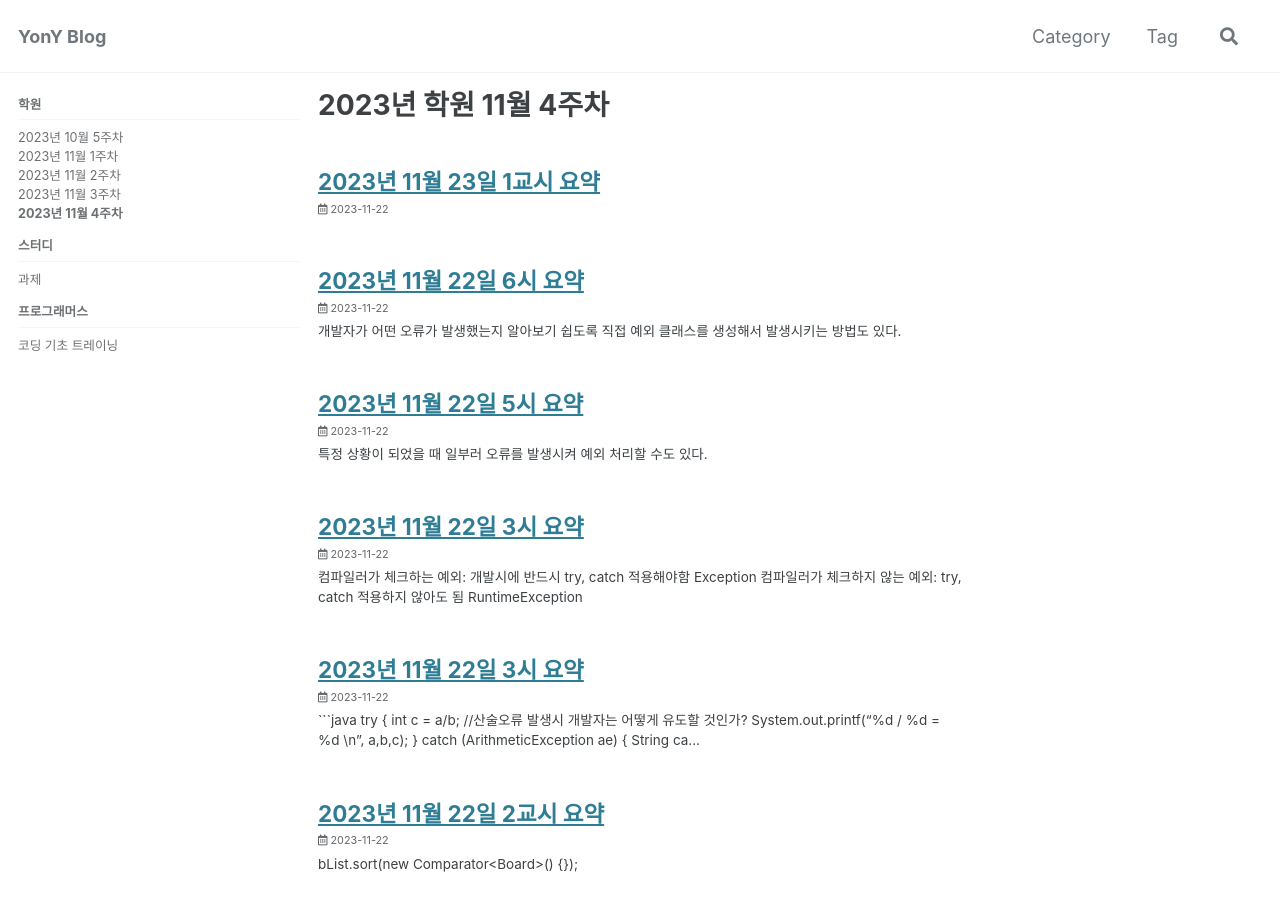
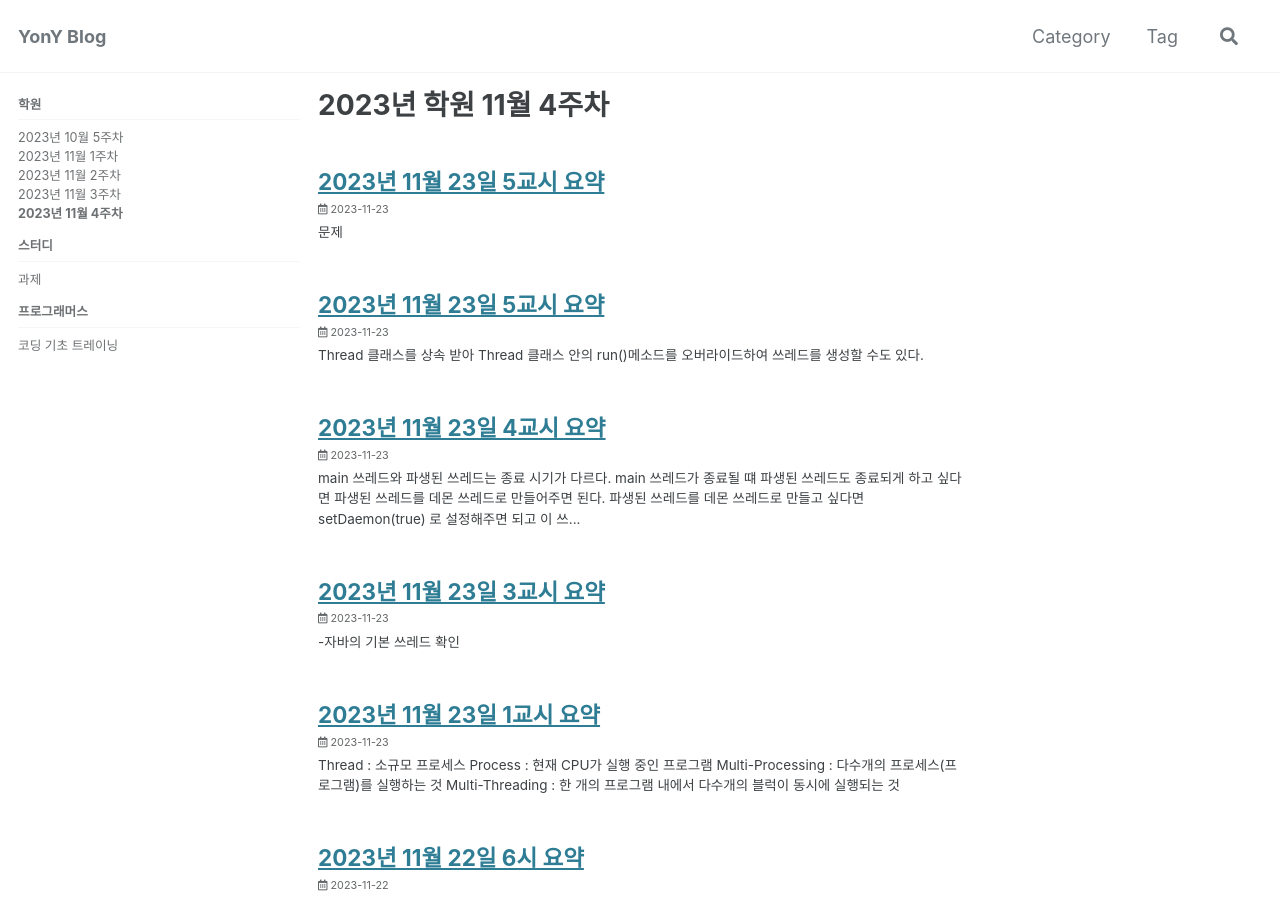
Before and after one commit to YonY-K/YonY-K.github.io, a Jekyll site: the page built from _pages/category-school/category-school_202311week4.md, in a window 1280 px wide and 900 px high. Built offline with Jekyll 4.4.1, drawn with Linux system fonts in a browser that asks for light colours; cached includes are drawn as plain includes.

Commit message:
posts update

````diff
--- a/_pages/category-school/category-school_202311week4.md
+++ b/_pages/category-school/category-school_202311week4.md
@@ -6,5 +6,6 @@ sidebar:
     nav: "sidebar-category"
 ---
 
+
 {% assign posts = site.categories.school_202311week4 %}
 {% for post in posts %} {% include archive-single.html type=page.entries_layout %} {% endfor %}
--- /dev/null
+++ b/school/school_202311week4/_posts/2023-11-23/2023-11-23-20231123_1period.md
@@ -0,0 +1,23 @@
+---
+title: "2023년 11월 23일 1교시 요약"
+tag: 202311_school
+---
+
+- Thread : 소규모 프로세스
+- Process : 현재 CPU가 실행 중인 프로그램
+- Multi-Processing : 다수개의 프로세스(프로그램)를 실행하는 것
+- Multi-Threading : 한 개의 프로그램 내에서 다수개의 블럭이 동시에 실행되는 것
+
+- 보통 CPU에서는 각각의 프로세스들을 번갈아가며 실행한다.(스위칭)
+- 이를 Time Slicing 이라고도 한다.
+
+- 하나의 프로세스 안에 여러 개의 코드블럭(메소드)가 있을 수 있는데 스레드를 사용하면 n개의 코드블럭을 동시에 실행시킬 수 있다.
+- 스레드를 사용하지 않는다면 순차적으로 실행(처리)된다.
+- 스레드는 병행처리를 위한 기법이다.
+
+- 자바 프로그램 -> Thread 실행
+- Thread : 가상의 CPU(VCPU)-버츄얼 시피유
+- CPU : Central Processing Unit(중앙처리장치)
+  - 코드실행 장치
+- VCPU : 자바 기반의 코드실행 가상장치
+- VCPU가 클래스로 만들어진 것이 Thread
--- /dev/null
+++ b/school/school_202311week4/_posts/2023-11-23/2023-11-23-20231123_3period.md
@@ -0,0 +1,63 @@
+---
+title: "2023년 11월 23일 3교시 요약"
+tag: 202311_school
+---
+
+-자바의 기본 쓰레드 확인
+
+```java
+Thread thread = Thread.currentThread();
+System.out.println(thread.getName());
+```
+```java
+//결과값
+
+main
+```
+
+<br>
+
+- Thread 생성 -> 코드생성 -> 쓰레드에게 우리의 코드를 전달하여 실행하도록 한다.
+- Thread 가 실행할 수 있는 코드는 규격에 따라야한다.
+- Runnable 인터페이스를 구현한 클래스만이 Thread가 실행할 수 있다.
+- Runnable : public void run(); -> 추상메소드
+
+<br>
+
+- 개발자가 생성한 Thread가 특정 코드를 실행하도록 하는 예
+- 쓰레드를 생성할 때 파라미터로 Runnable 객체를 넣어준다.
+- 이때 쓰레드의 이름도 같이 설정해줄 수 있다.
+- 쓰레드의 start() 메소드를 실행하면 자동적으로 파라미터로 넘어온 Runnable 객체의 run() 메소드를 호출한다.
+
+```java
+//메인
+
+Increase code1 = new Increase();
+Thread t1 = new Thread(code1,"증가 쓰레드");
+
+t1.start();
+```
+```java
+//Rubbable 구현 클래스
+
+static class Increase implements Runnable {
+
+    @Override
+    public void run() {
+        int i = 0;
+        while(true) {
+            String tname = Thread.currentThread().getName();
+            System.out.printf("%s - %d \n",tname,i++);
+
+            try {
+                Thread.sleep(1000);
+            } catch (InterruptedException e) {
+                e.printStackTrace();
+            }
+        }
+    }
+}
+```
+- main 메소드를 실행하는 것은 main 쓰레드이다.
+- main 메소드에서 t1 쓰레드를 생성하고 실행하고 있으므로 main 쓰레드가 "증가 쓰레드"를 파생시키고 있다고 할 수 있다.
+- main 쓰레드가 주어진 코드를 모두 실행하고 종료되어도 파생된 "증가 쓰레드"는 주어진 코드를 모두 실행할 때까지 종료되지 않는다.
--- /dev/null
+++ b/school/school_202311week4/_posts/2023-11-23/2023-11-23-20231123_4period.md
@@ -0,0 +1,120 @@
+---
+title: "2023년 11월 23일 4교시 요약"
+tag: 202311_school
+---
+
+- main 쓰레드와 파생된 쓰레드는 종료 시기가 다르다.
+- main 쓰레드가 종료될 떄 파생된 쓰레드도 종료되게 하고 싶다면 파생된 쓰레드를 데몬 쓰레드로 만들어주면 된다.
+- 파생된 쓰레드를 데몬 쓰레드로 만들고 싶다면 setDaemon(true) 로 설정해주면 되고 이 쓰레드가 데몬 쓰레드인지 알고 싶다면 파생된 쓰레드이름.isDaemon() 메소드를 써주면 된다.
+
+```java
+//메인
+
+Increase code1 = new Increase();
+
+Thread t1 = new Thread(code1,"증가 쓰레드");
+incThread = t1;
+
+t1.setDaemon(true);
+System.out.println("t1은 데몬인가?"+t1.isDaemon());
+
+t1.start();
+
+try {
+    thread.sleep(10000);
+} catch (InterruptedException e) {
+    // TODO Auto-generated catch block
+    e.printStackTrace();
+}
+
+System.out.println("프로그램 종료");
+```
+
+```java
+//결과값
+
+t1은 데몬인가?true
+메인 쓰레드 true
+증가 쓰레드 true
+증가 쓰레드 - 0
+증가 쓰레드 - 1
+증가 쓰레드 - 2
+증가 쓰레드 - 3
+증가 쓰레드 - 4
+증가 쓰레드 - 5
+증가 쓰레드 - 6
+증가 쓰레드 - 7
+증가 쓰레드 - 8
+증가 쓰레드 - 9
+프로그램 종료
+```
+
+<br>
+
+- 쓰레드이름.join() 메소드를 사용하면 쓰레드가 끝날 때까지 메인 쓰레드가 종료되지 않는다.
+
+```java
+try {
+    t1.join();
+} catch (InterruptedException e) {
+    e.printStackTrace();
+}
+
+//위 코드가 끝날 때까지 실행되지 않는 코드
+System.out.println("프로그램 종료");
+```
+- 이 코드가 실행된 때부터 t1 쓰레드가 끝날 때까지 메인 쓰레드의 다음 코드가 실행되지 않는다.
+
+<br>
+
+### 문제
+
+main 쓰레드가 t2 쓰레드를 파생하고 실행(1초에 한번씩 날짜 출력, "날짜 쓰레드")
+
+```java
+//t1 쓰레드
+Increase code1 = new Increase();
+Thread t1 = new Thread(code1,"증가 쓰레드");
+incThread = t1;
+t1.start();
+
+//t2 쓰레드
+Pdate code2 = new Pdate();
+Thread t2 = new Thread(code2, "날짜 쓰레드");
+t2.start();
+```
+
+```java
+//구현 클래스
+
+static class Pdate implements Runnable {
+    @Override
+    public void run() {
+        while(true) {
+            String tname = Thread.currentThread().getName();
+            System.out.printf("%s - %s \n",tname,new Date());
+            try {
+                Thread.sleep(1000);
+            } catch (InterruptedException e) {
+                e.printStackTrace();
+            }
+        }
+    }
+}
+```
+
+```java
+//결과값
+
+증가 쓰레드 - 0
+프로그램 종료
+날짜 쓰레드 - Thu Nov 23 13:08:44 KST 2023
+증가 쓰레드 - 1
+날짜 쓰레드 - Thu Nov 23 13:08:45 KST 2023
+증가 쓰레드 - 2
+날짜 쓰레드 - Thu Nov 23 13:08:46 KST 2023
+증가 쓰레드 - 3
+날짜 쓰레드 - Thu Nov 23 13:08:47 KST 2023
+증가 쓰레드 - 4
+날짜 쓰레드 - Thu Nov 23 13:08:48 KST 2023
+```
--- /dev/null
+++ b/school/school_202311week4/_posts/2023-11-23/2023-11-23-20231123_5period.md
@@ -0,0 +1,152 @@
+---
+title: "2023년 11월 23일 5교시 요약"
+tag: 202311_school
+---
+
+- Thread 클래스를 상속 받아 Thread 클래스 안의 run()메소드를 오버라이드하여 쓰레드를 생성할 수도 있다.
+
+```java
+//메인
+
+Thread t1 = new IncThread();
+Thread t2 = new DateThread();
+```
+
+```java
+//자식 클래스
+
+static class IncThread extends Thread {
+    @Override
+    public void run() {
+        increase();
+    }
+}
+
+static class DateThread extends Thread {
+    @Override
+    public void run() {
+        dateprint();
+    }
+}
+```
+
+<br>
+
+### 문제
+
+Producer, Consumer 2개의 쓰레드 선언<br>
+Share(인스턴트 cnt 변수) 공유객체 선언<br>
+Share 오브젝트를 생성하여 Producer, Consumer에게 공유하게 한다.<br>
+
+```java
+//힌트
+
+Share sh = new Share();
+new Producer(sh);
+new Consumer(sh);
+
+//1초에 한번씩 cnt를 증가시킨다.
+Thread t1 = new Producer(sh, "생산자");
+
+//1초에 한번씩 cnt를 감소시킨다.
+Thread t2 = new Consumer(sh, "소비자");
+
+t1.start();
+t2.start();
+```
+
+- 메인
+
+```java
+Share sh = new Share(10);
+
+Thread t1 = new Producer(sh,"생산자");
+Thread t2 = new Consumer(sh,"소비자");
+
+t1.start();
+t2.start();
+```
+
+- 클래스
+
+```java
+// share
+
+public class Share {
+	private int cnt;
+
+	Share() {}
+	Share(int cnt) {
+		this.cnt = cnt;
+	}
+
+	public int getCnt() {
+		return cnt;
+	}
+	public void setCnt(int cnt) {
+		this.cnt = cnt;
+	}
+}
+```
+
+```java
+//Producer
+
+public class Producer extends Thread{
+	private Share sh;
+
+	Producer() {}
+	Producer(Share sh, String name) {
+		this.sh = sh;
+		super.setName(name);
+	}
+
+
+	@Override
+	public void run() {
+		while(true) {
+			String name = super.getName();
+
+			sh.setCnt(sh.getCnt()+1);
+			System.out.printf("%s 실행: %d \n",name,sh.getCnt());
+
+			try {
+				Thread.sleep(1000);
+			} catch (InterruptedException e) {
+				e.printStackTrace();
+			}
+
+		}
+	}
+}
+```
+
+```java
+//Consumer
+
+public class Consumer extends Thread{
+	private Share sh;
+
+	Consumer() {}
+	Consumer(Share sh, String name) {
+		this.sh = sh;
+		super.setName(name);
+	}
+
+	@Override
+	public void run() {
+		while(true) {
+			String name = super.getName();
+
+			sh.setCnt(sh.getCnt()-1);
+			System.out.printf("%s 실행: %d \n",name,sh.getCnt());
+
+			try {
+				Thread.sleep(1000);
+			} catch (InterruptedException e) {
+				e.printStackTrace();
+			}
+		}
+	}
+}
+```
--- /dev/null
+++ b/school/school_202311week4/_posts/2023-11-23/2023-11-23-20231123_8period.md
@@ -0,0 +1,164 @@
+---
+title: "2023년 11월 23일 5교시 요약"
+tag: 202311_school
+---
+
+### 문제
+
+키보드에서 상품번호, 상품명, 가격을 입력하고 그 값들이 Goods 클래스의 인스턴스 변수에 저장되도록 한다.<br>
+3개의 Goods 인스턴스가 생성되면 그 목록이 화면에 표시되도록 한다.<br>
+이때 화면에 표시해주는 클래스는 GoodsView라는 이름을 갖도록 한다.<br>
+구성: main() 프로그램의 전체 흐름 관리<br>
+      Goods: 데이터 위주의 클래스 데이터 모델<br>
+      GoodsView:
+
+<br>
+
+- 메인
+
+```java
+private static List<Goods> goods = new ArrayList<Goods>();
+private static GoodsView goodsView = new GoodsView();
+private static Scanner sc = new Scanner(System.in);
+
+
+public static void main(String[] args) {
+
+    boolean go = true;
+    while (go) {
+        System.out.print("목록보기(a) 검색(b) 상품추가(c) 종료(d): ");
+        String answer = sc.nextLine().trim();
+
+        switch(answer) {
+        case "a" :
+            goodsView.showList(goods);
+            break;
+        case "b" :
+            serach(goods);
+            break;
+        case "c" :
+            if(goods.size()<3) {
+                addProduct();
+            } else {
+                System.out.println("더이상 상품을 추가할 수 없습니다.");
+                goodsView.showList(goods);
+            }
+            break;
+        case "d" :
+            go = false;
+            break;
+        default :
+            System.out.println("잘못 입력하셨습니다.");
+            break;
+        }
+    }
+}
+
+static void addProduct() {
+    System.out.println("추가하고 싶은 상품번호, 상품명, 가격을 공백으로 구분하여 입력: ");
+    String[] answer = sc.nextLine().split(" ");
+    if(answer.length>1) {
+        goods.add(new Goods(answer));
+        System.out.println("추가 성공");
+    } else {
+        System.out.println("잘못 입력하셨습니다.");
+    }
+
+}
+
+static void serach(List<Goods> goods) {
+    System.out.print("찾고 싶은 상품명 입력: ");
+    String answer = sc.nextLine().trim();
+
+    boolean find = false;
+    for(int i=0;i<goods.size();i++) {
+        if(goods.get(i).getPname().equals(answer)) {
+            find = true;
+            goodsView.showProduct(goods.get(i));
+            break;
+        }
+    }
+
+    System.out.println(find?"찾으시는 상품이 맞습니까?" : "해당 이름의 상품이 없습니다.");
+}
+
+```
+
+- 클래스
+
+```java
+//Goods
+
+public class Goods {
+	private int pnum;
+	private String pname;
+	private int price;
+
+
+	public Goods() {}
+	public Goods(int pnum, String pname, int price) {
+		this.pnum = pnum;
+		this.pname = pname;
+		this.price = price;
+	}
+	public Goods(String[] input) {
+		this.pnum = Integer.parseInt(input[0]);
+		this.pname = input[1];
+		this.price = Integer.parseInt(input[2]);
+	}
+
+	public int getPnum() {
+		return pnum;
+	}
+	public void setPnum(int pnum) {
+		this.pnum = pnum;
+	}
+	public String getPname() {
+		return pname;
+	}
+	public void setPname(String pname) {
+		this.pname = pname;
+	}
+	public int getPrice() {
+		return price;
+	}
+	public void setPrice(int price) {
+		this.price = price;
+	}
+}
+```
+
+```java
+//GoodsView
+
+public class GoodsView {
+
+	public GoodsView() {}
+
+	void showList(List<Goods> goods) {
+
+		System.out.printf("상품번호\t상품명\t가격(만원) \n");
+		System.out.println("=============================================");
+		for(int i=0;i<goods.size();i++) {
+			System.out.printf("%d\t%s\t%d \n", goods.get(i).getPnum(),goods.get(i).getPname(),goods.get(i).getPrice());
+		}
+	}
+
+	void showProduct(Goods goods) {
+
+		System.out.printf("상품번호\t상품명\t가격(만원) \n");
+		System.out.println("=============================================");
+		System.out.printf("%d\t%s\t%d \n", goods.getPnum(),goods.getPname(),goods.getPrice());
+
+	}
+}
+```
+
+- GoodsView 클래스의 메소드들은 굳이 인스턴스로 선언할 필요 없으니 static으로 바꿔줘도 된다.
+- Goods 클래스의 생성자에 겹치는 코드가 있으니 this.으로 줄여도 된다.
+- 자동적으로 파라미터 세개를 받는 생성자가 실행된다.
+```java
+public Goods(String[] input) {
+    this(Integer.parseInt(input[0]),input[1],Integer.parseInt(input[2]);
+}
+```
````
Also changed, not shown: school/school_202311week4/_posts/2023-11-23/2023-11-22-20231122_1period.md (deleted, +0 -4 lines), _pages/category-school/category-school_202310week5.md (renamed from _pages/category-school/category-school_202310week5l.md).
